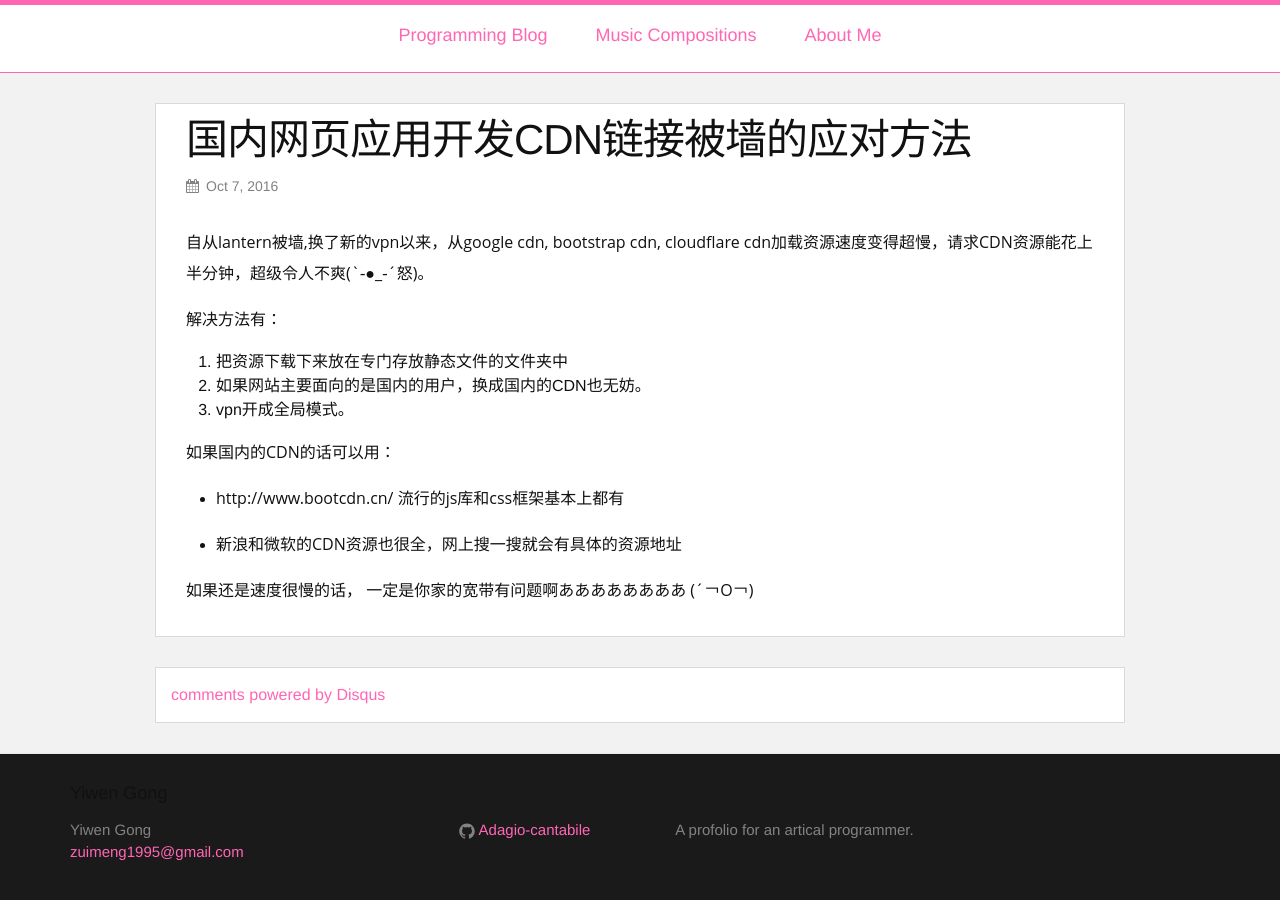
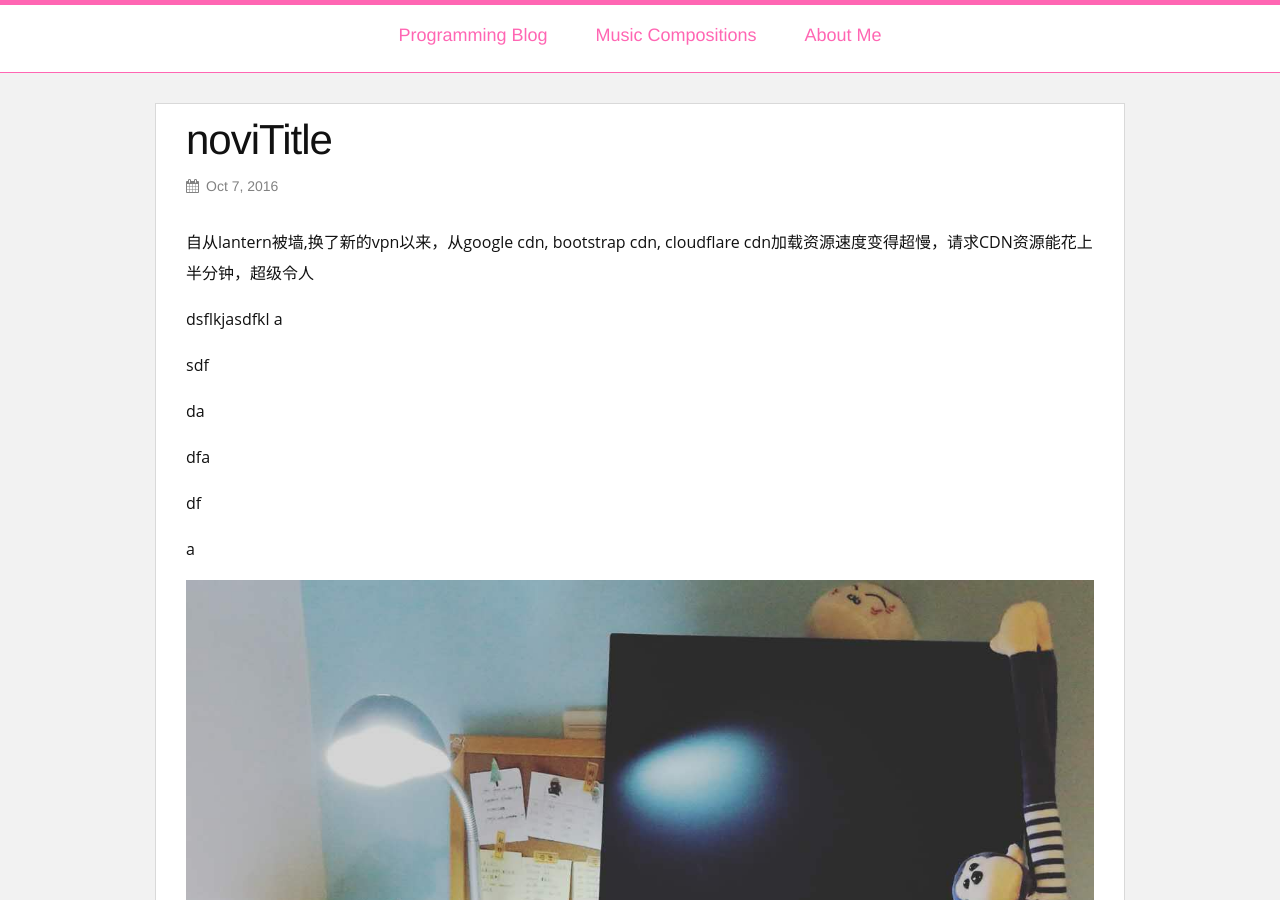
Before and after one commit to martahakunamatata/martahakunamatata.github.io, a Jekyll site: the page built from _posts/2016-10-07-tackle-cdn-loading-problem-inside-GFW.markdown, in a window 1280 px wide and 900 px high. Built offline with Jekyll 4.4.1, drawn with Linux system fonts in a browser that asks for light colours; comment, search, counter and statistics services are not loaded.

Commit message:
Update from Forestry.io - 2016-10-07-tackle-cdn-loading-problem-inside-GFW.markdown

```diff
--- a/_posts/2016-10-07-tackle-cdn-loading-problem-inside-GFW.markdown
+++ b/_posts/2016-10-07-tackle-cdn-loading-problem-inside-GFW.markdown
@@ -1,31 +1,34 @@
 ---
 layout: post
-title:  "国内网页应用开发CDN链接被墙的应对方法"
-date:   2016-10-07 23:23:02 +0800
+title: noviTitle
+date: '2016-10-07T15:23:02.000+00:00'
 comments: true
 tags:
 - programming
-- '中文'
+- "中文"
+- novi
+- nekinovi
+- tag
 ---
-自从lantern被墙,换了新的vpn以来，从google cdn, bootstrap cdn, cloudflare cdn加载资源速度变得超慢，请求CDN资源能花上半分钟，超级令人不爽(`‐●_‐´怒)。
 
 
-解决方法有：
+自从lantern被墙,换了新的vpn以来，从google cdn, bootstrap cdn, cloudflare cdn加载资源速度变得超慢，请求CDN资源能花上半分钟，超级令人
 
-1. 把资源下载下来放在专门存放静态文件的文件夹中
-2. 如果网站主要面向的是国内的用户，换成国内的CDN也无妨。
-3. vpn开成全局模式。
+dsflkjasdfkl a
 
+sdf
 
-如果国内的CDN的话可以用：
+da
 
--  http://www.bootcdn.cn/
-流行的js库和css框架基本上都有
+dfa
 
-- 新浪和微软的CDN资源也很全，网上搜一搜就会有具体的资源地址
+df
 
+a
 
+![](/img/remote_working.jpg)
 
+* 新浪和微软的CDN资源也很全，网上搜一搜就会有具体的资源地址
 
 如果还是速度很慢的话，
 一定是你家的宽带有问题啊ああああああああ (´￢O￢)
```
Also changed, not shown: 1 other file.
